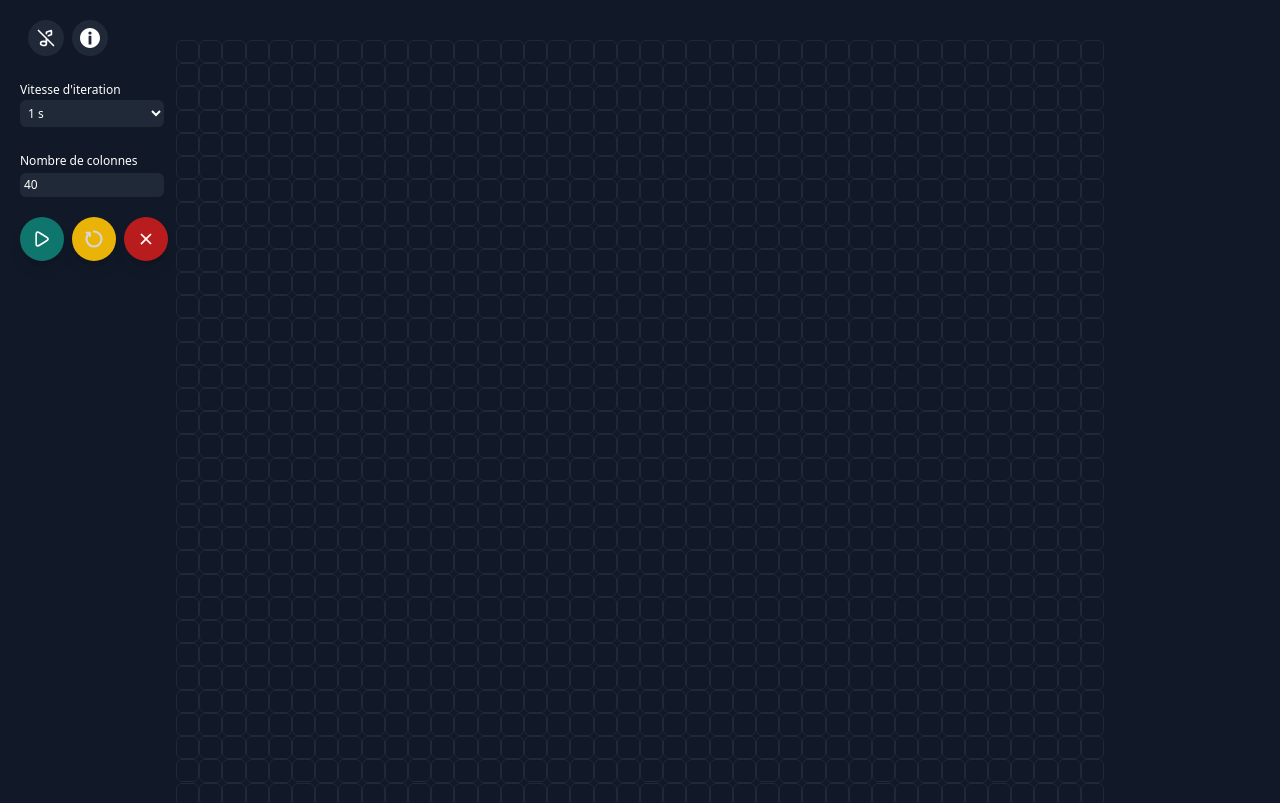
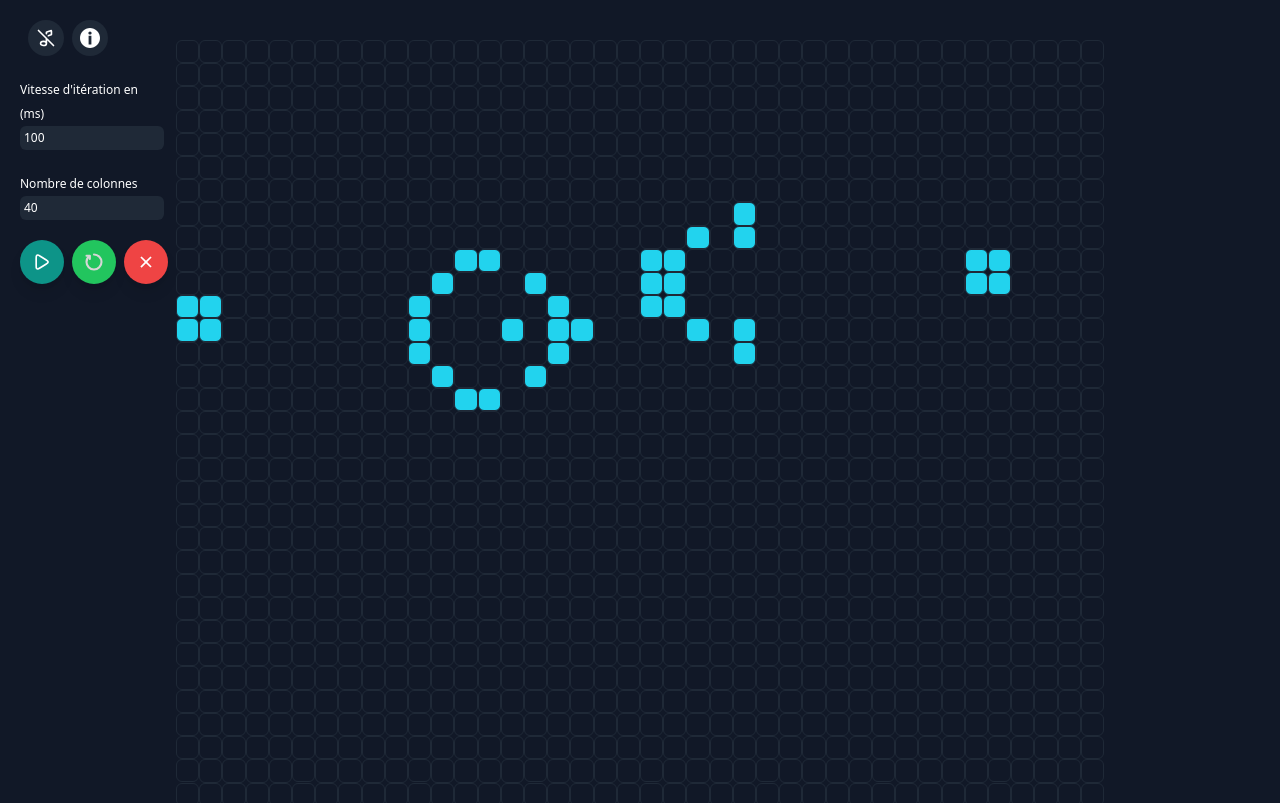
Before and after one commit to drxp21/game_of_life, a Vue app: page / in a window 1280 px wide. Shown: the top 803 px of the page. Built offline with nearby package versions, Linux system fonts and the light colour scheme.

Commit message:
minor changes

```diff
--- a/src/App.vue
+++ b/src/App.vue
@@ -6,17 +6,38 @@ let ostIsPlaying = ref(false);
 let show = ref(false);
 let rows = ref(40);
 let allCells = ref([]);
+let activeCells = ref([]);
 let oldActiveCells = ref([]);
 let intervalId = ref();
+let modalContent = ref();
 let ost = ref(new Audio());
-let intervalSpeed = ref(1000);
+let intervalSpeed = ref(100);
 let spawnEffect = ref();
 let deathEffect = ref();
 
+const explanationText = ` Le Jeu de la Vie, créé par John Conway, est un automate cellulaire
+              fascinant.<br />
+              Il se déroule sur une grille bidimensionnelle , où chaque case
+              peut être soit vivante, soit morte.
+              <br /><br />
+              Les règles simples déterminent l'évolution des cellules au fil des
+              générations:
+              <br />- Une cellule vivante survit si elle a 2 ou 3 voisins
+              vivants, sinon elle meurt de solitude ou de surpopulation. <br />-
+              Une cellule morte peut devenir vivante si elle a exactement 3
+              voisins vivants. <br /><br />
+              Le jeu commence avec une configuration initiale, et les joueurs
+              observent comment cette société cellulaire évolue de génération en
+              génération, souvent conduisant à des motifs complexes, des
+              oscillateurs, voire des formes stables. <br />
+              Bien que les règles soient simples, le Jeu de la Vie peut produire
+              des résultats surprenants et offre une perspective intéressante
+              sur l'émergence de la complexité à partir de règles élémentaires.`;
+
 const loadCells = () => {
   allCells.value = [];
-  if (rows.value > 50) {
-    rows.value = 50;
+  if (rows.value > 65) {
+    rows.value = 65;
   }
   for (let i = 0; i < rows.value; i++) {
     for (let j = 0; j < rows.value; j++) {
@@ -26,6 +47,20 @@ const loadCells = () => {
         active: false,
       });
     }
+  }
+};
+
+const defaulConfig = () => {
+  rows.value = 40;
+  loadCells();
+  const indices = [
+    440, 441, 480, 481, 450, 490, 530, 411, 571, 372, 373, 612, 613, 494, 415,
+    575, 456, 496, 536, 497, 380, 381, 420, 421, 460, 461, 342, 502, 304, 504,
+    344, 544, 394, 395, 435, 434,
+  ];
+
+  for (const index of indices) {
+    allCells.value[index].active = true;
   }
 };
 
@@ -62,28 +97,37 @@ const findingNeighbors = (x, y) => {
 const activeNeighborCount = (x, y) => {
   return findingNeighbors(x, y).filter((s) => s.active).length;
 };
-const stop = () => {
+const pause = () => {
   clearInterval(intervalId.value);
   isRunning.value = false;
 };
-const clear = () => {};
+const stop = () => {
+  pause();
+  modalContent.value = "Fin de la simulation";
+  show.value = true;
+};
+const clear = () => {
+  allCells.value.forEach((e) => {
+    e.active = false;
+  });
+  isRunning.value = false;
+};
 const run = () => {
   if (isRunning.value) {
-    stop();
+    pause();
     return;
   }
   isRunning.value = true;
+  // {
+  //   console.log('louy khew lehui ?????')
+  // }
 
   intervalId.value = setInterval(() => {
     let cellsToEnable = [];
     let cellsToDisable = [];
-    let oActiveCells = oldActiveCells.value;
-    let activeCells = allCells.value.filter((s) => s.active);
-    if (activeCells.length < 1 || compareArrays(oActiveCells, activeCells)) {
-      // stop();
-      // alert("Fin de la simulation");
-    }
-    activeCells.forEach((e) => {
+
+    activeCells.value = allCells.value.filter((s) => s.active);
+    activeCells.value.forEach((e) => {
       let sCount = activeNeighborCount(e.x, e.y);
       if (sCount == 0) {
         cellsToDisable.push(e);
@@ -102,25 +146,22 @@ const run = () => {
             cellsToDisable.push(n);
           }
         });
-      } catch (est) {
-        // stop();
-        // alert("Fin de la simulation");
-        // return;
-      }
+      } catch (est) {}
     });
 
     cellsToEnable.forEach((s) => {
       s.active = true;
-      spawnEffect.value.play();
     });
 
     cellsToDisable.forEach((s) => {
       s.active = false;
-      deathEffect.value.play();
     });
+
     oldActiveCells.value = allCells.value.filter((s) => s.active);
+    compareArrays(oldActiveCells.value, activeCells.value) ? stop() : null;
   }, intervalSpeed.value);
 };
+
 const activateCell = (c) => {
   if (c.active) {
     allCells.value.find((s) => s.x == c.x && s.y == c.y).active = false;
@@ -140,12 +181,13 @@ const muteOst = () => {
   ost.value.volume = ost.value.volume == 0 ? 1 : 0;
 };
 onMounted(() => {
-  loadCells();
+  defaulConfig();
 
   ost.value = new Audio("/audios/ost-gol.mp3");
   ost.value.loop = true;
   deathEffect.value = new Audio("/audios/death.m4a");
   spawnEffect.value = new Audio("/audios/spawn.m4a");
+  spawnEffect.value.volume = 0.1;
 });
 </script>
 
@@ -156,13 +198,16 @@ onMounted(() => {
     style="display: grid"
     :style="`grid-template-columns: repeat(${rows}, minmax(0, 1fr))`"
   >
-    <!-- Container -->
     <!-- Cells -->
     <button
       :disabled="isRunning"
-      v-for="c in allCells"
-      class="border border-gray-800 aspect-square transition-all duration-400 disabled:cursor-not-allowed rounded-md"
-      :class="c.active ? 'bg-green-500' : ''"
+      v-for="(c, index) in allCells"
+      class="border border-gray-800 aspect-square disabled:cursor-not-allowed rounded-md"
+      :class="
+        c.active
+          ? 'bg-cyan-400 duration-[' + intervalSpeed / 2 + ']'
+          : 'duration-[' + intervalSpeed / 2 + ']'
+      "
       @click="activateCell(c)"
     ></button>
   </div>
@@ -207,7 +252,10 @@ onMounted(() => {
           />
         </svg>
       </button>
-      <button @click="show = true" class="ml-2 p-2 rounded-full bg-gray-800">
+      <button
+        @click="(modalContent = explanationText), (show = true)"
+        class="ml-2 p-2 rounded-full bg-gray-800"
+      >
         <svg
           fill="#000000"
           version="1.1"
@@ -234,16 +282,14 @@ onMounted(() => {
     </div>
 
     <div class="mt-5">
-      <label class="text-xs">Vitesse d'iteration</label>
-      <select
+      <label class="text-xs">Vitesse d'itération en (ms)</label>
+      <input
         v-model="intervalSpeed"
+        min="0"
+        type="number"
         class="bg-gray-800 text-white rounded-md p-1 text-xs disabled:cursor-not-allowed w-full"
         :disabled="isRunning"
-      >
-        <option value="100">100 ms</option>
-        <option value="500">500 ms</option>
-        <option value="1000">1 s</option>
-      </select>
+      />
     </div>
     <div class="mt-5">
       <label class="text-xs">Nombre de colonnes </label>
@@ -259,7 +305,7 @@ onMounted(() => {
     </div>
     <div class="flex gap-2">
       <button
-        class="p-3 bg-teal-700 rounded-full shadow-lg text-sm mt-5"
+        class="p-3 bg-teal-600 rounded-full shadow-lg text-sm mt-5"
         @click="run"
       >
         <svg
@@ -297,9 +343,9 @@ onMounted(() => {
         </svg>
       </button>
       <button
-        class="px-3 py-2 bg-yellow-500 rounded-full shadow-lg text-sm mt-5"
-        @click="clear"
-        title="Lancer/Arreter la simulation"
+        class="px-3 py-2 bg-green-500 rounded-full shadow-lg text-sm mt-5"
+        @click="defaulConfig"
+        title="Retourner à la configuration de base"
       >
         <svg
           width="20px"
@@ -333,8 +379,9 @@ onMounted(() => {
         </svg>
       </button>
       <button
-        class="px-3 py-2 bg-red-700 rounded-full shadow-lg text-sm mt-5"
-        title="Revenir a la simulation de base"
+        class="px-3 py-2 bg-red-500 rounded-full shadow-lg text-sm mt-5"
+        title="Réinitialiser"
+        @click="clear"
       >
         <svg
           fill="#000000"
@@ -387,26 +434,7 @@ onMounted(() => {
             v-show="show"
             class="mb-6 bg-gray-800 rounded-lg overflow-hidden shadow-xl transform transition-all mx-auto text-white p-5 w-1/2"
           >
-            <div v-if="show">
-              Le Jeu de la Vie, créé par John Conway, est un automate cellulaire
-              fascinant.<br />
-              Il se déroule sur une grille bidimensionnelle , où chaque case
-              peut être soit vivante, soit morte.
-              <br /><br />
-              Les règles simples déterminent l'évolution des cellules au fil des
-              générations:
-              <br />- Une cellule vivante survit si elle a 2 ou 3 voisins
-              vivants, sinon elle meurt de solitude ou de surpopulation. <br />-
-              Une cellule morte peut devenir vivante si elle a exactement 3
-              voisins vivants. <br /><br />
-              Le jeu commence avec une configuration initiale, et les joueurs
-              observent comment cette société cellulaire évolue de génération en
-              génération, souvent conduisant à des motifs complexes, des
-              oscillateurs, voire des formes stables. <br />
-              Bien que les règles soient simples, le Jeu de la Vie peut produire
-              des résultats surprenants et offre une perspective intéressante
-              sur l'émergence de la complexité à partir de règles élémentaires.
-            </div>
+            <div v-if="show" v-html="modalContent"></div>
           </div>
         </transition>
       </div>
```
Also changed, not shown: 2 other files (tests, documents, lock files or other folders).
